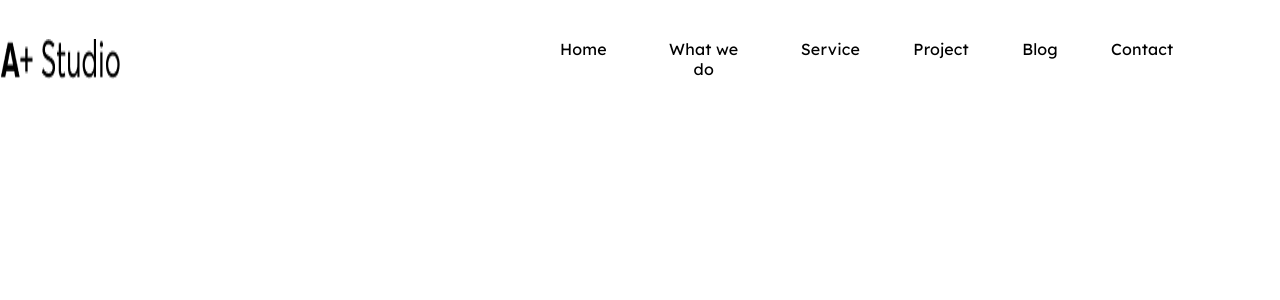
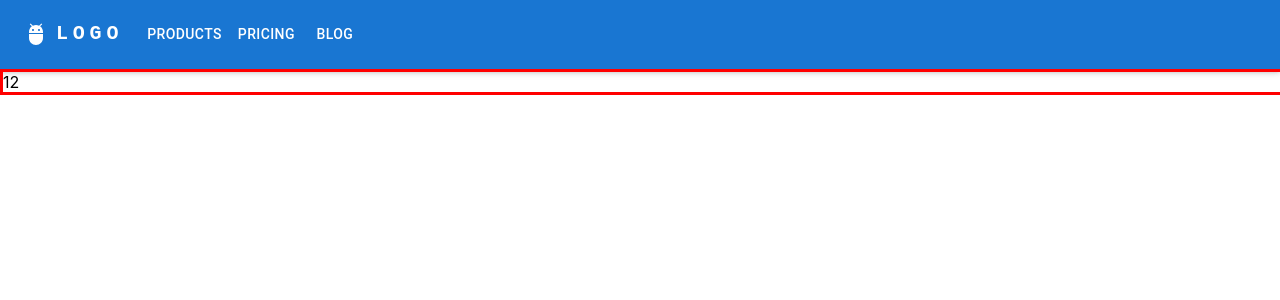
Before and after one commit to Lucy0112358/nexttechconsulting, a React (Create React App) app: page / in a window 1280 px wide. Shown: the top 300 px of the page. Built offline with nearby package versions, Linux system fonts and the light colour scheme.

Commit message:
add: added a new UI lib, finilized the header

```diff
--- a/package.json
+++ b/package.json
@@ -3,10 +3,14 @@
   "version": "0.1.0",
   "private": true,
   "dependencies": {
+    "@emotion/react": "^11.10.4",
+    "@emotion/styled": "^11.10.4",
+    "@mui/icons-material": "^5.10.9",
+    "@mui/material": "^5.10.10",
     "@testing-library/jest-dom": "^5.16.5",
     "@testing-library/react": "^13.4.0",
     "@testing-library/user-event": "^13.5.0",
-    "antd": "^4.23.5",
+    "antd": "^4.23.6",
     "react": "^18.2.0",
     "react-dom": "^18.2.0",
     "react-scripts": "5.0.1",
--- a/src/App.js
+++ b/src/App.js
@@ -1,10 +1,12 @@
 import "./App.css";
-import Menu from "./Components/Menu";
+import ResponsiveAppBar from "./Components/Menu";
+import Banner from "./Components/Banner"
 
 function App() {
   return (
     <div className="App">
-      <Menu />
+      <ResponsiveAppBar />
+      <Banner />
     </div>
   );
 }
--- a/src/Components/Banner.jsx
+++ b/src/Components/Banner.jsx
@@ -0,0 +1,15 @@
+import React from "react";
+import StyledBanner from "../Styled/Banner.styled";
+
+function Banner() {
+  return (
+    <>
+      <StyledBanner>
+        <div>1</div>
+        <div>2</div>
+      </StyledBanner>
+    </>
+  );
+}
+
+export default Banner;
--- a/src/Components/Menu.jsx
+++ b/src/Components/Menu.jsx
@@ -1,18 +1,122 @@
-import React from "react";
-import Head from "../Styled/Header.styled";
-import SiteLogo from "../images/logo.png";
-import '../styles/menu.css';
+import * as React from 'react';
+import AppBar from '@mui/material/AppBar';
+import Box from '@mui/material/Box';
+import Toolbar from '@mui/material/Toolbar';
+import IconButton from '@mui/material/IconButton';
+import Typography from '@mui/material/Typography';
+import Menu from '@mui/material/Menu';
+import MenuIcon from '@mui/icons-material/Menu';
+import Container from '@mui/material/Container';
+import Button from '@mui/material/Button';
+import MenuItem from '@mui/material/MenuItem';
+import AdbIcon from '@mui/icons-material/Adb';
 
-export default function Menu() {
+const pages = ['Products', 'Pricing', 'Blog'];
+
+function ResponsiveAppBar() {
+  const [anchorElNav, setAnchorElNav] = React.useState(null);
+
+  const handleOpenNavMenu = (event) => {
+    setAnchorElNav(event.currentTarget);
+  };
+
+  const handleCloseNavMenu = () => {
+    setAnchorElNav(null);
+  };
+
+
   return (
-    <Head>
-      <img className="site-logo" alt="Logo" src={SiteLogo} />
-      <div>Home</div>
-      <div>What we do</div>
-      <div>Service</div>
-      <div>Project</div>
-      <div>Blog</div>
-      <div>Contact</div>
-    </Head>
+    <AppBar position="static">
+      <Container maxWidth="xl">
+        <Toolbar disableGutters>
+          <AdbIcon sx={{ display: { xs: 'none', md: 'flex' }, mr: 1 }} />
+          <Typography
+            variant="h6"
+            noWrap
+            component="a"
+            href="/"
+            sx={{
+              mr: 2,
+              display: { xs: 'none', md: 'flex' },
+              fontFamily: 'monospace',
+              fontWeight: 700,
+              letterSpacing: '.3rem',
+              color: 'inherit',
+              textDecoration: 'none',
+            }}
+          >
+            LOGO
+          </Typography>
+
+          <Box sx={{ flexGrow: 1, display: { xs: 'flex', md: 'none' } }}>
+            <IconButton
+              size="large"
+              aria-label="account of current user"
+              aria-controls="menu-appbar"
+              aria-haspopup="true"
+              onClick={handleOpenNavMenu}
+              color="inherit"
+            >
+              <MenuIcon />
+            </IconButton>
+            <Menu
+              id="menu-appbar"
+              anchorEl={anchorElNav}
+              anchorOrigin={{
+                vertical: 'bottom',
+                horizontal: 'left',
+              }}
+              keepMounted
+              transformOrigin={{
+                vertical: 'top',
+                horizontal: 'left',
+              }}
+              open={Boolean(anchorElNav)}
+              onClose={handleCloseNavMenu}
+              sx={{
+                display: { xs: 'block', md: 'none' },
+              }}
+            >
+              {pages.map((page) => (
+                <MenuItem key={page} onClick={handleCloseNavMenu}>
+                  <Typography textAlign="center">{page}</Typography>
+                </MenuItem>
+              ))}
+            </Menu>
+          </Box>
+          <AdbIcon sx={{ display: { xs: 'flex', md: 'none' }, mr: 1 }} />
+          <Typography
+            variant="h5"
+            noWrap
+            component="a"
+            href=""
+            sx={{
+              mr: 2,
+              display: { xs: 'flex', md: 'none' },
+              flexGrow: 1,
+              fontFamily: 'monospace',
+              fontWeight: 700,
+              letterSpacing: '.3rem',
+              color: 'inherit',
+              textDecoration: 'none',
+            }}
+          >
+            LOGO
+          </Typography>
+          <Box sx={{ flexGrow: 1, display: { xs: 'none', md: 'flex' } }}>
+            {pages.map((page) => (
+              <Button
+                key={page}
+                onClick={handleCloseNavMenu}
+                sx={{ my: 2, color: 'white', display: 'block' }}
+              >
+                {page}
+              </Button>
+            ))}
+          </Box>
+        </Toolbar>
+      </Container>
+    </AppBar>
   );
 }
+export default ResponsiveAppBar;
--- /dev/null
+++ b/src/Styled/Banner.styled.js
@@ -0,0 +1,10 @@
+import styled from "styled-components";
+const StyledBanner = styled.div`
+display: flex;
+flex-direction: row;
+gap: 0;
+width: 100%;
+flex-template-rows: 1fr 1fr;
+border: solid red
+`
+export default StyledBanner
--- a/src/Styled/Header.styled.js
+++ /dev/null
@@ -1,18 +0,0 @@
-import styled from "styled-components";
-
-const Head = styled.div`
-font-size: 16px;
-margin-top: 3.063vw;
-color: #000000;
-display: flex;
-flex-direction: row;
-justify-content: flex-end;
-gap: 4.167vw;
-margin-right: 8.333vw;
-font-family: 'Lexend';
-font-size: 16px;
-line-height: 20px;
-letter-spacing: 0.01em;
-cursor: pointer
-`
-export default Head
```
Also changed, not shown: 1 other file (tests, documents, lock files or other folders).
